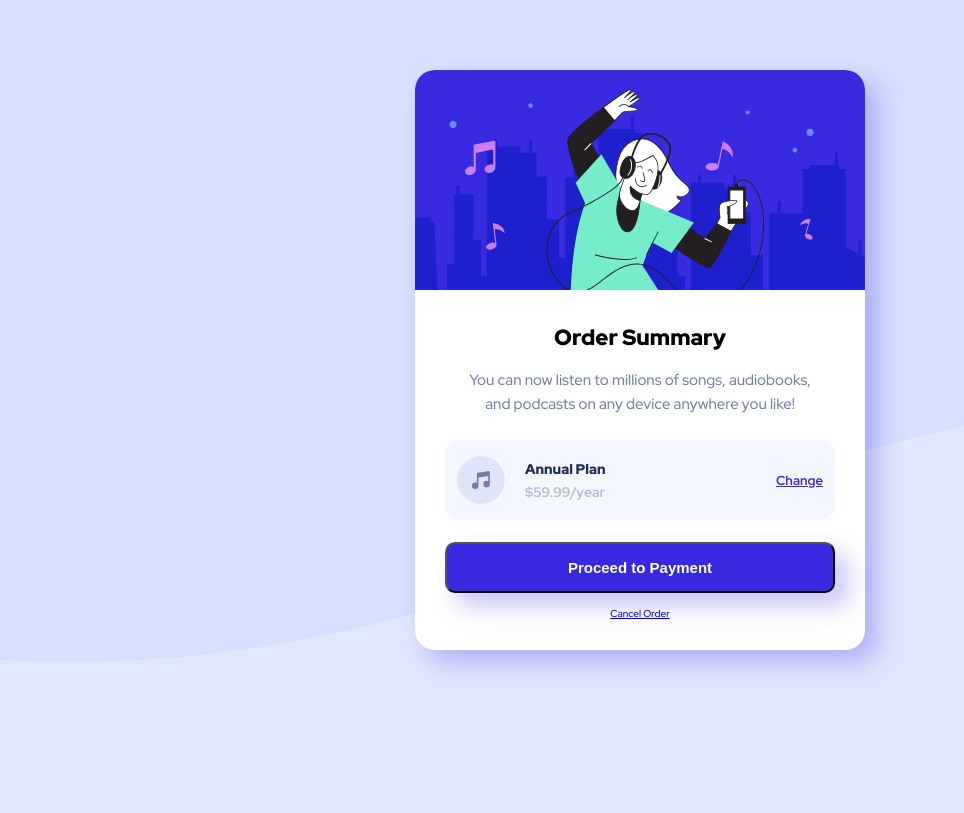
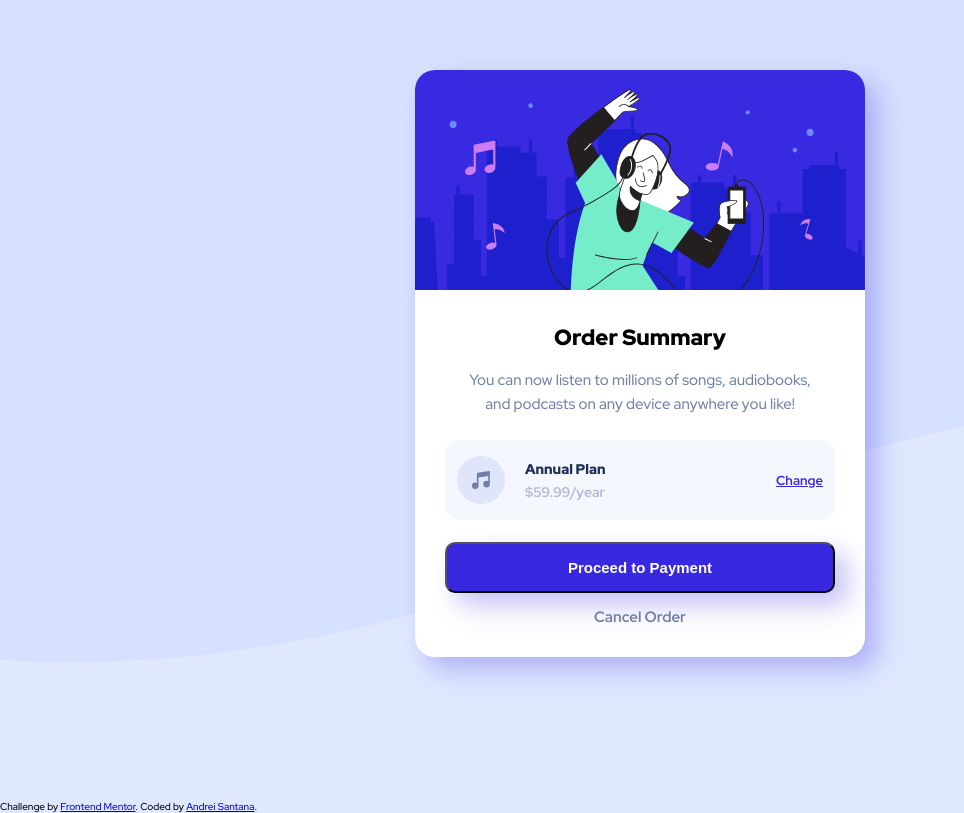
Before and after one commit to Ansantana92/OrderSummaryChallenge, a plain HTML site: page index.html in a window 1280 px wide. Shown: the whole page, without its empty margins (0-964 px from the left). Drawn offline with Linux system fonts and the light colour scheme.

Commit message:
ajeitando o botao cancel pois o css nao estava aplicado

```diff
--- a/index.html
+++ b/index.html
@@ -13,6 +13,7 @@
   <title>Frontend Mentor | Order summary card</title>
 </head>
 <body>
+  <main>
   <div class="container">
    <div class="card">
       <img class="hero" src="images/illustration-hero.svg" alt="illustration hero">
@@ -37,12 +38,15 @@
       </div>
 
       <button class="btn primary">Proceed to Payment</button>
-      <a href="#" class="btn secondary">Cancel Order</a>
+      <div class="btn secondary"><a href="#" >Cancel Order</a></div>
    </div>
   </div>
-  <!-- <div class="attribution">
+  </main>
+  <footer>
+  <div class="attribution">
     Challenge by <a href="https://www.frontendmentor.io?ref=challenge" target="_blank">Frontend Mentor</a>.
-    Coded by <a href="#">Your Name Here</a>.
-  </div> -->
+    Coded by <a href="#">Andrei Santana</a>.
+  </div>
+  </footer>
 </body>
 </html>
--- a/styles/_general.scss
+++ b/styles/_general.scss
@@ -121,17 +121,17 @@ body{
         }
         .secondary{
 
+            color: $desaturated-blue;
+            text-decoration: none;
+            font-size: 1.5rem;
+            font-weight: 700;
 
-            a{
-                color:$desaturated-blue;
-                text-decoration:none;
-                font-size: 1.5rem;
-                font-weight: 700;
+            &:hover {
+                color:$dark-blue;
+            }
 
-                &:hover {
-                    color:$dark-blue;
-                }
-            }
+
+
         }
     }
 }
```
